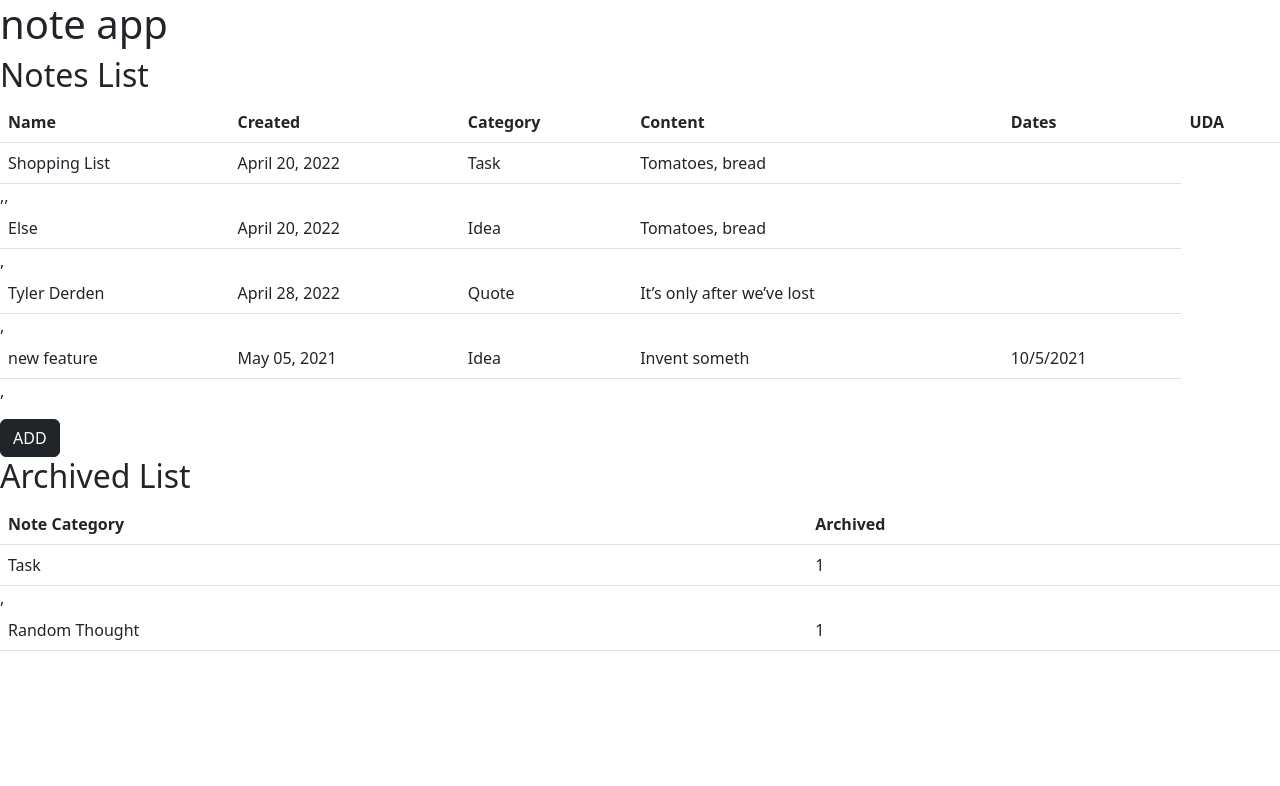
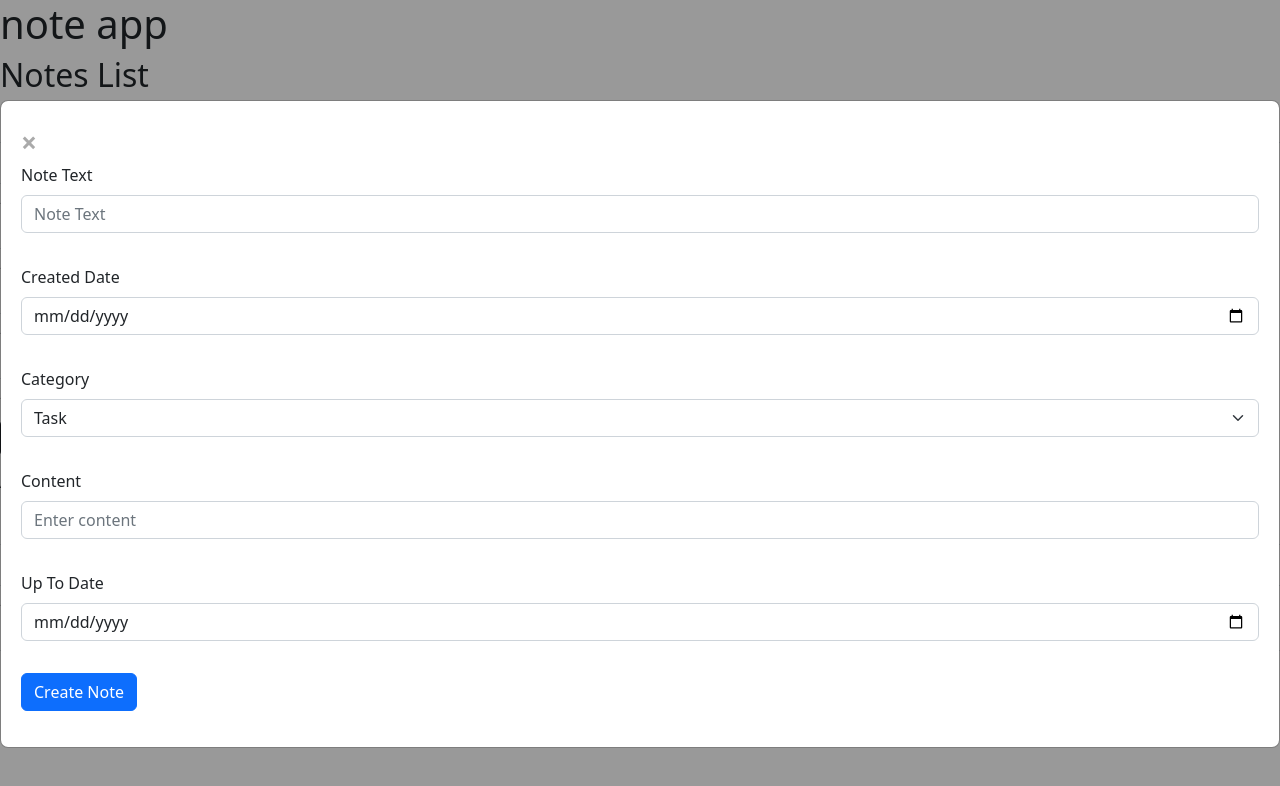
Before and after one commit to molybdenum1/test-notes-app, a plain HTML site: page task1/index.html in a window 1280 px wide. Both pictures are taken after a click on the button "ADD". Drawn offline with nearby package versions, Linux system fonts and the light colour scheme.

Commit message:
adding modal window

```diff
--- a/task1/index.html
+++ b/task1/index.html
@@ -1,12 +1,17 @@
 <!DOCTYPE html>
 <html lang="en">
   <head>
-    <meta charset="UTF-8">
-    <meta name="viewport" content="width=device-width, initial-scale=1.0">
+    <meta charset="UTF-8" />
+    <meta name="viewport" content="width=device-width, initial-scale=1.0" />
     <title>Document</title>
-    <link rel="stylesheet" href="style.css">
+    <link rel="stylesheet" href="style.css" />
     <!-- CSS only -->
-<link href="https://cdn.jsdelivr.net/npm/bootstrap@5.2.1/dist/css/bootstrap.min.css" rel="stylesheet" integrity="sha384-iYQeCzEYFbKjA/T2uDLTpkwGzCiq6soy8tYaI1GyVh/UjpbCx/TYkiZhlZB6+fzT" crossorigin="anonymous">
+    <link
+      href="https://cdn.jsdelivr.net/npm/bootstrap@5.2.1/dist/css/bootstrap.min.css"
+      rel="stylesheet"
+      integrity="sha384-iYQeCzEYFbKjA/T2uDLTpkwGzCiq6soy8tYaI1GyVh/UjpbCx/TYkiZhlZB6+fzT"
+      crossorigin="anonymous"
+    />
   </head>
   <body>
     <h1>note app</h1>
@@ -22,10 +27,47 @@
           <th scope="col">UDA</th>
         </tr>
       </thead>
-        <tbody id="notesList">
-        </tbody>
+      <tbody id="notesList"></tbody>
     </table>
-      <button type="button" class="btn btn-dark">ADD</button>
+    <button id='myBtn' type="button" class="btn btn-dark">ADD</button>
+
+    <div id="myModal" class="modal">
+
+        <!-- Modal content -->
+        <div class="modal-content">
+          <span class="close">&times;</span>
+          <form class="row g-3">
+            <div class="mb-3">
+                <label for="FormControlInput1" class="form-label">Note Text</label>
+                <input required type="text" class="form-control" id="FormControlInput1" placeholder="Note Text">
+            </div>
+            <div class="mb-3">
+                <label for="FormControlInput2" class="form-label">Created Date</label>
+                <input required type="date" class="form-control" id="FormControlInput2">
+            </div>
+            <div class="mb-3">
+                <label for="FormControlSelect" class="form-label">Category</label>
+                <select required class="form-select" id="FormControlSelect" >
+                    <option value="1">Task</option>
+                    <option value="2">Idea</option>
+                    <option value="3">Quote</option>
+                  </select>
+            </div>
+            <div class="mb-3">
+                <label for="FormControlInput3" class="form-label">Content</label>
+                <input required type="text" class="form-control" id="FormControlInput3" placeholder="Enter content">
+            </div>
+            <div class="mb-3">
+                <label for="FormControlInput4" class="form-label">Up To Date</label>
+                <input type="date" class="form-control" id="FormControlInput4" >
+            </div>
+            <div class="col-auto">
+              <button id="submitBTN" type="submit" class="btn btn-primary mb-3">Create Note</button>
+            </div>
+          </form>
+        </div>
+
+    </div>
 
     <h2>Archived List</h2>
     <table class="table">
@@ -35,8 +77,7 @@
           <th scope="col">Archived</th>
         </tr>
       </thead>
-        <tbody id='archList'>
-        </tbody>
+      <tbody id="archList"></tbody>
     </table>
     <script src="script.js"></script>
   </body>
--- a/task1/script.js
+++ b/task1/script.js
@@ -57,7 +57,7 @@ const state = [
 
 function generateNotesList(list) {
   const tableData = list.map((value) => {
-    if(value.isActive){
+    if (value.isActive) {
       return `<tr>
                 <td>${value.name}</td>
                 <td>${value.creationDate}</td>
@@ -71,23 +71,58 @@ function generateNotesList(list) {
   tableBody.innerHTML = tableData;
 }
 function generateArchivedList(list) {
-    let filtered = list.filter(note => !note.isActive)
+  let filtered = list.filter((note) => !note.isActive);
   let archieved = [
-        filtered.filter(note => note.category === 'Task'),
-        filtered.filter(note => note.category === 'Quote'),
-        filtered.filter(note => note.category === 'Idea'),
-        filtered.filter(note => note.category === 'Random Thought')
+    filtered.filter((note) => note.category === "Task"),
+    filtered.filter((note) => note.category === "Quote"),
+    filtered.filter((note) => note.category === "Idea"),
+    filtered.filter((note) => note.category === "Random Thought"),
   ];
-    console.log(archieved);
-    const tableData = archieved.filter( el => el.length > 0)
-    .map(el => {
+  const tableData = archieved
+    .filter((el) => el.length > 0)
+    .map((el) => {
       return `<tr>
                     <td>${el[0].category}</td>
                     <td>${el.length}</td>
-                </tr>`
-    })
+                </tr>`;
+    });
   const tableBody = document.getElementById("archList");
   tableBody.innerHTML = tableData;
 }
 generateNotesList(state);
-generateArchivedList(state)
+generateArchivedList(state);
+
+
+// MODAL WINDOW
+
+// Get the modal
+let modal = document.getElementById("myModal");
+
+// Get the button that opens the modal
+let btn = document.getElementById("myBtn");
+
+// Get the <span> element that closes the modal
+let span = document.getElementsByClassName("close")[0];
+
+// When the user clicks the button, open the modal
+btn.onclick = function() {
+  modal.style.display = "block";
+}
+
+// When the user clicks on <span> (x), close the modal
+span.onclick = function() {
+  modal.style.display = "none";
+}
+
+// When the user clicks anywhere outside of the modal, close it
+window.onclick = function(event) {
+  if (event.target == modal) {
+    modal.style.display = "none";
+  }
+}
+////
+////Adding note functionality
+let addBtn = document.getElementById('submitBTN')
+addBtn.addEventListener('click', (e) => {
+
+})
--- a/task1/style.css
+++ b/task1/style.css
@@ -1,3 +1,42 @@
 body{
     text-align: center;
 }
+
+/* The Modal (background) */
+.modal {
+    display: none; /* Hidden by default */
+    position: fixed; /* Stay in place */
+    z-index: 1; /* Sit on top */
+    padding-top: 100px; /* Location of the box */
+    left: 0;
+    top: 0;
+    width: 100%; /* Full width */
+    height: 100%; /* Full height */
+    overflow: auto; /* Enable scroll if needed */
+    background-color: rgb(0,0,0); /* Fallback color */
+    background-color: rgba(0,0,0,0.4); /* Black w/ opacity */
+  }
+
+  /* Modal Content */
+  .modal-content {
+    background-color: #fefefe;
+    margin: auto;
+    padding: 20px;
+    border: 1px solid #888;
+    width: 80%;
+  }
+
+  /* The Close Button */
+  .close {
+    color: #aaaaaa;
+    float: right;
+    font-size: 28px;
+    font-weight: bold;
+  }
+
+  .close:hover,
+  .close:focus {
+    color: #000;
+    text-decoration: none;
+    cursor: pointer;
+  }
```
Lines whose indentation alone changed are shown as unchanged.
